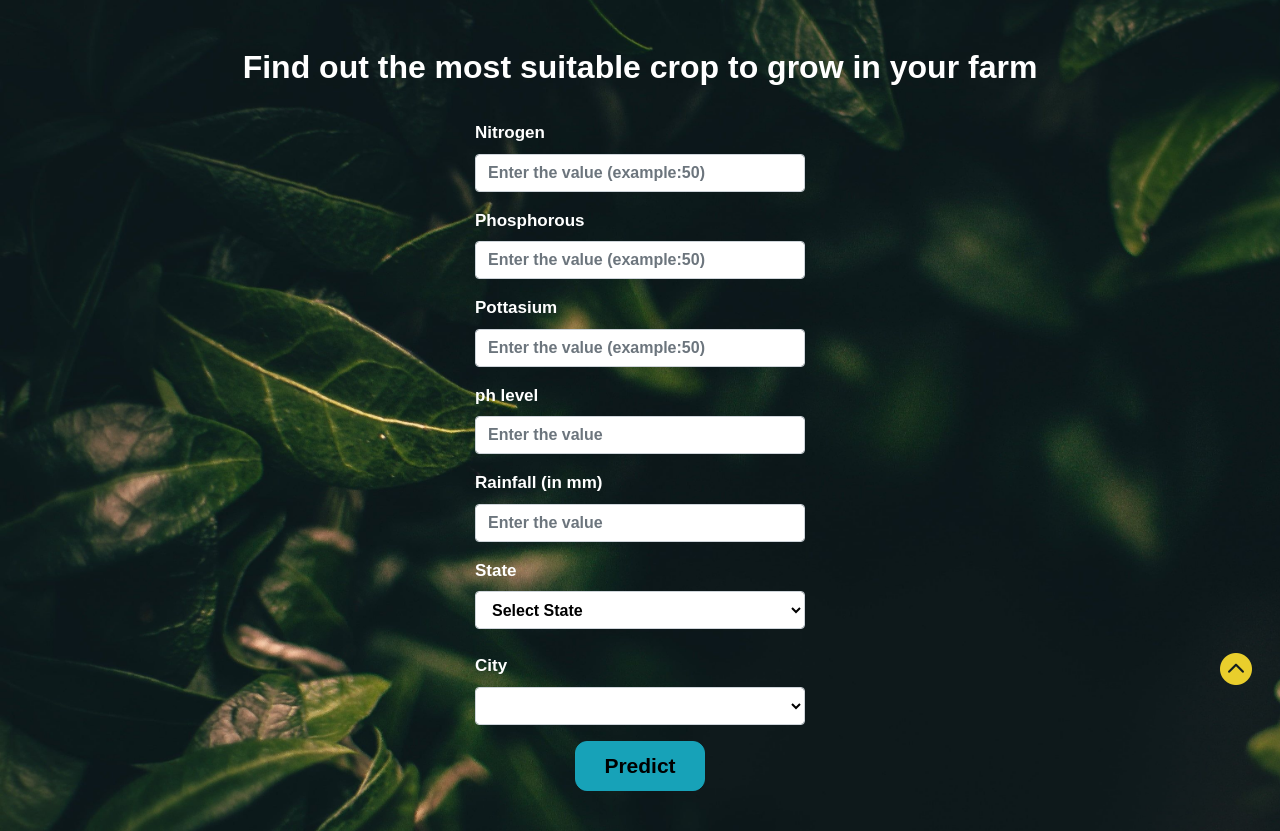
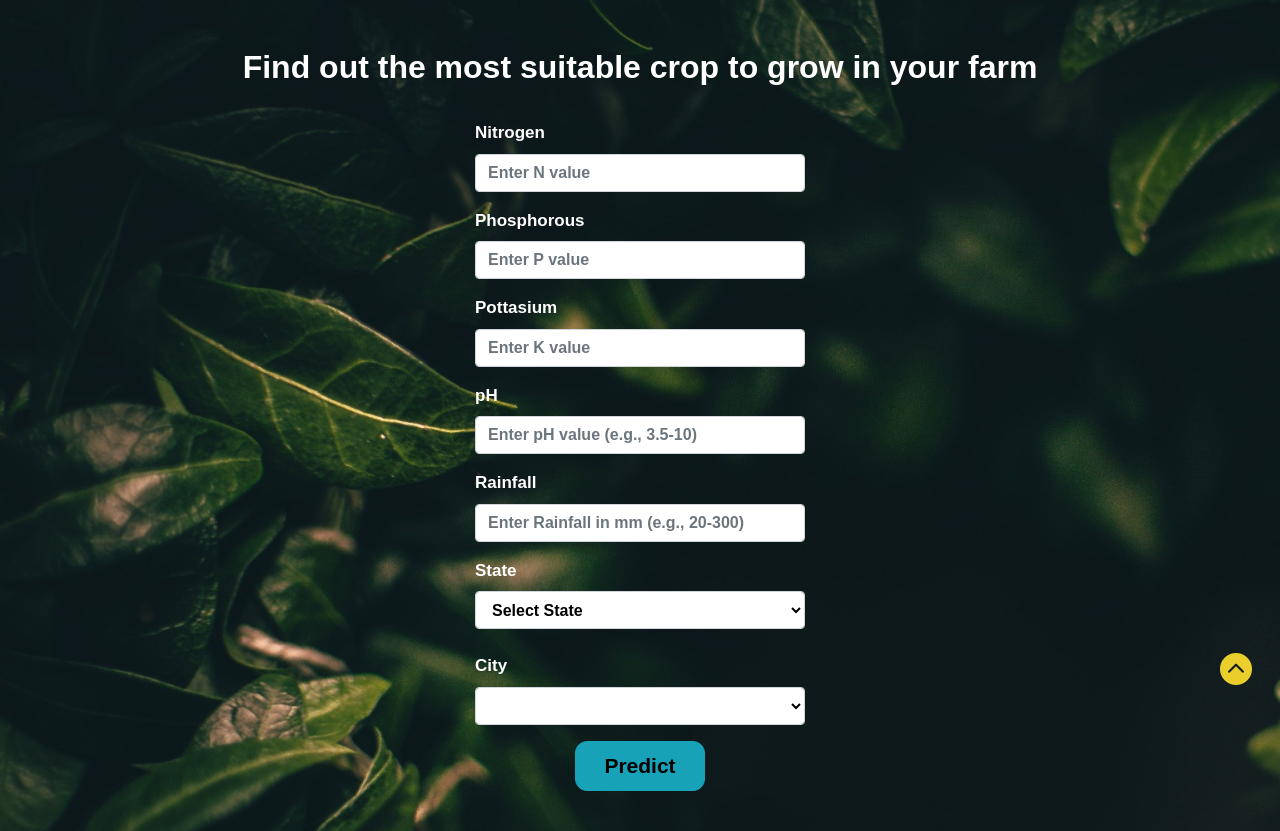
Before and after one commit to soniya2205/CropSense, a Flask app: page /crop-recommend in a window 1280 px wide. Shown: the part 81-912 px from the top of the page. Run offline with Flask 3, Linux system fonts and the light colour scheme; lists and menus that the app fills with data are empty; parts of the project's set-up code (start-up, migrations or seed data) failed here and were passed over; some libraries are stand-ins or nearby versions; some web fonts are replaced.

Commit message:
modified

```diff
--- a/templates/crop.html
+++ b/templates/crop.html
@@ -37,9 +37,11 @@
         class="form-control"
         id="Nitrogen"
         name="nitrogen"
-        placeholder="Enter the value (example:50)"
+        placeholder="Enter N value"
         style="font-weight: bold"
         required
+        min="0"
+        max="140"
       />
     </div>
     <div class="form-group">
@@ -51,9 +53,11 @@
         class="form-control"
         id="Phosphorous"
         name="phosphorous"
-        placeholder="Enter the value (example:50)"
+        placeholder="Enter P value"
         style="font-weight: bold"
         required
+        min="5"
+        max="145"
       />
     </div>
 
@@ -64,35 +68,41 @@
         class="form-control"
         id="Pottasium"
         name="pottasium"
-        placeholder="Enter the value (example:50)"
+        placeholder="Enter K value"
         style="font-weight: bold"
         required
+        min="5"
+        max="205"
       />
     </div>
     <div class="form-group">
-      <label for="ph" style="font-size: 17px"><b>ph level</b></label>
+      <label for="ph" style="font-size: 17px"><b>pH</b></label>
       <input
         type="number"
         step="0.01"
         class="form-control"
         id="ph"
         name="ph"
-        placeholder="Enter the value"
+        placeholder="Enter pH value (e.g., 3.5-10)"
         style="font-weight: bold"
         required
+        min="3.5"
+        max="10"
       />
     </div>
     <div class="form-group">
-      <label for="Rainfall" style="font-size: 17px"><b>Rainfall (in mm)</b></label>
+      <label for="Rainfall" style="font-size: 17px"><b>Rainfall</b></label>
       <input
         type="number"
         step="0.01"
         class="form-control"
         id="Rainfall"
         name="rainfall"
-        placeholder="Enter the value"
+        placeholder="Enter Rainfall in mm (e.g., 20-300)"
         style="font-weight: bold"
         required
+        min="20"
+        max="299"
       />
     </div>
     <div class="form-group">
```
Also changed, not shown: templates/fertilizer.html (+4 -4 lines).
